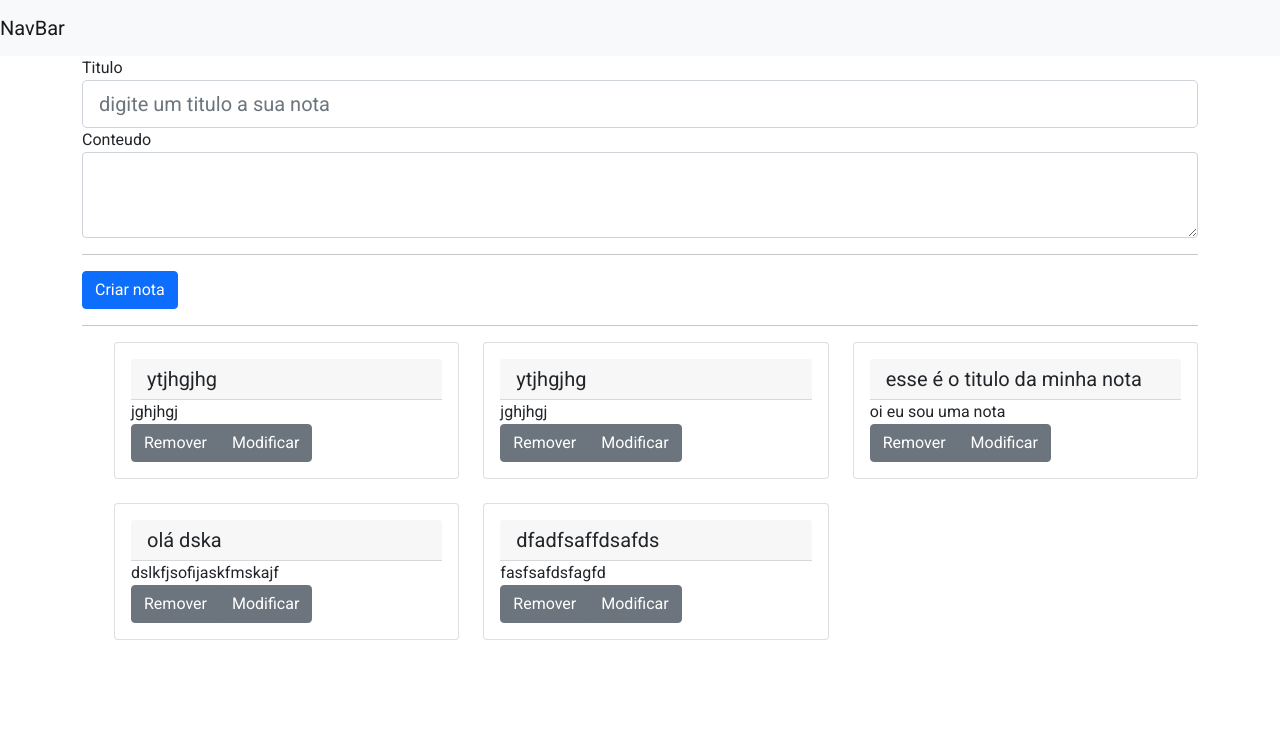
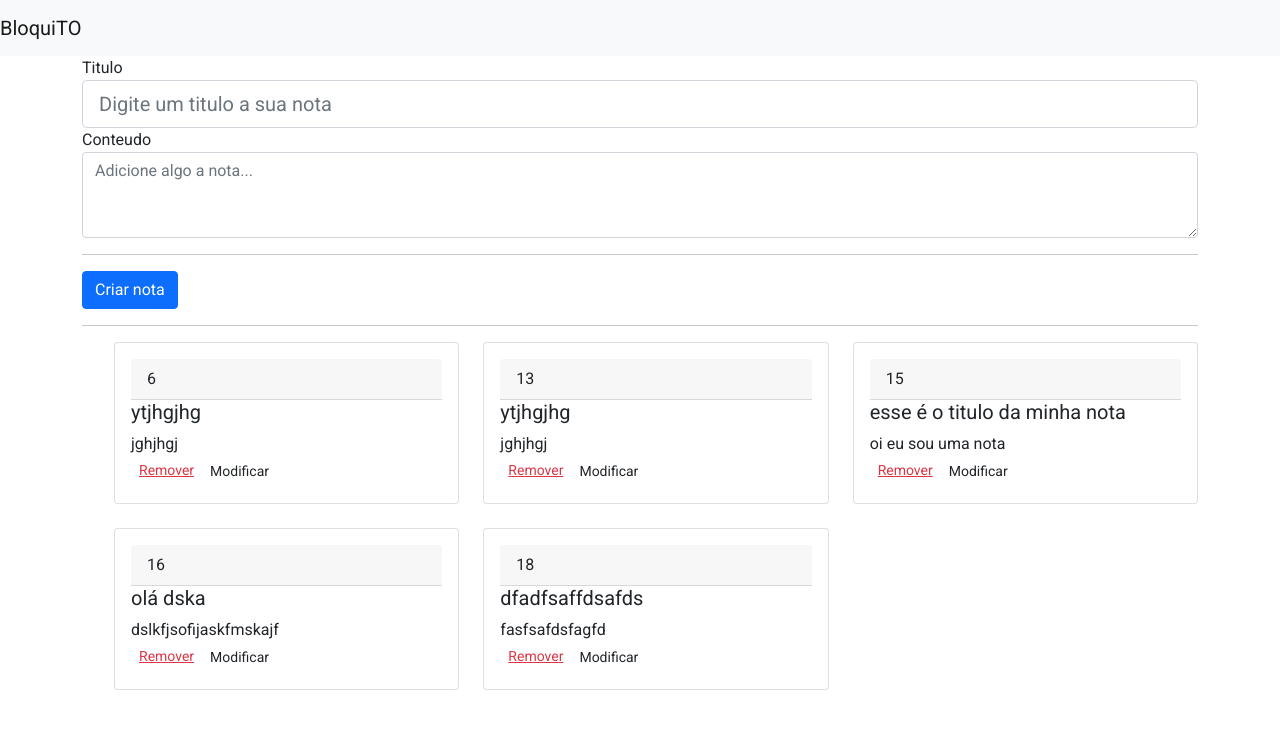
Before and after one commit to uiuqM/AT_02EG, a Django app: page /app_notas/ in a window 1280 px wide. Shown: the top 729 px of the page. Run offline with Django 4.2, Linux system fonts and the light colour scheme; data comes from the database, SQL or seed files in the repository; both versions use the stored data as it was after the commit.

Commit message:
remove note button

```diff
--- a/app_notas/templates/app_notas/index.html
+++ b/app_notas/templates/app_notas/index.html
@@ -11,17 +11,17 @@
 <body>
 
 <nav  class="navbar navbar-expand-lg navbar-light bg-light">
-<a class="navbar-brand">NavBar</a>
+<a class="navbar-brand">BloquiTO</a>
 </nav>
 <form class="container" id="nota-form">
     {% csrf_token %}
 <div class="form-group">
     <label for="titulo">Titulo</label>
-    <input id = "titulo" type="text" class="form-control form-control-lg" placeholder="digite um titulo a sua nota">
+    <input id = "titulo" type="text" class="form-control form-control-lg" placeholder="Digite um titulo a sua nota">
 </div>
 <div class="form-group">
     <label for="conteudo">Conteudo</label>
-    <textarea id = "conteudo" class="form-control" rows="3"></textarea>
+    <textarea id = "conteudo" class="form-control"  placeholder="Adicione algo a nota..."rows="3"></textarea>
 </div>
 <hr class="hr"/>
 <button type="submit" class="btn btn-primary">Criar nota</button>
@@ -50,18 +50,37 @@
 <div class="row row-cols-1 row-cols-md-3 g-4">
     {% for nota in latest_nota %}
     <div class="col">
+        <form id="card-form">
             <div class="card">
                     <div class="card-body">
-                        <h2 class="card-header">{{nota.titulo}}</h2>
+                        <p class="card-header">{{nota.id}}</p>
+                        <h2 class="card-title">{{nota.titulo}}</h2>
                         <li class="card-text">{{nota.conteudo}}</li>
                         <div class="btn-group" role="group" aria-label="Basic example">
-                            <button type="button" class="btn btn-secondary">Remover</button>
-                            <button type="button" class="btn btn-secondary">Modificar</button>
+                            <a href="{% url 'delete_nota' nota.id %}" class="btn-outline-danger btn-sm">Remover</a>
+                            <a href="{% url 'mod_nota' nota.id %}" class="btn btn-outline btn-sm">Modificar</a>
                         </div>
                     </div>
+            </form>
             </div>
     </div>
     {% endfor %}
+<!--<script type="text/javascript">
+        $(document).on('submit', '#delete-button', function(e){
+        e.preventDefault();
+        $.ajax({
+            type: 'DELETE',
+            url: '/delete_nota',
+            data:{
+                ID : $('#card-header').val(),
+                csrfmiddlewaretoken: $('input[name=csrfmiddlewaretoken]').val()
+            },
+            success: function(data){
+
+            }
+        })
+    })
+</script>-->
 </div>
 </ul>
 </div>
--- a/app_notas/urls.py
+++ b/app_notas/urls.py
@@ -5,5 +5,7 @@ from . import views
 urlpatterns = [
     path('', views.index, name='index'),
     path('<int:nota_id>', views.detail, name='detail'),
+    path('delete_nota/<int:id>', views.delete_nota, name="delete_nota"),
+    path('mod_nota/<int:id>', views.mod_nota, name="mod_nota")
     #path('save_nota', views.save_nota, name='save_nota'),
 ]
--- a/app_notas/views.py
+++ b/app_notas/views.py
@@ -1,9 +1,9 @@
-from django.shortcuts import get_object_or_404, render
+from django.shortcuts import get_object_or_404, render, redirect
 from django.http import HttpResponse, HttpResponseRedirect
 from .models import nota
 from django.template import loader
 from datetime import datetime
-
+from django.urls import reverse
 #from .forms import NotaForm
 
 # Create your views here.
@@ -26,8 +26,14 @@ def save_nota(request):
         titulo = request.POST['titulo']
         conteudo = request.POST['conteudo']
         data = datetime.now()
-        dt = data.strftime("%Y/%m/%d %H:%M:%S")
-        print(titulo, conteudo, dt)
         en = nota(titulo=titulo, conteudo=conteudo, data=data)
         en.save()
     return HttpResponse('ok')
+
+def delete_nota(request, id):
+    del_nota = nota.objects.get(pk=id)
+    del_nota.delete()
+    return redirect('index')
+
+def mod_nota(request, id):
+    m_nota = nota.objects.get(pk=id)
--- a/atividade_02EG/urls.py
+++ b/atividade_02EG/urls.py
@@ -18,10 +18,11 @@ from django.urls import include, path
 #from django.conf.urls import url
 from django.contrib import admin
 from django.views.generic import TemplateView
-from app_notas.views import index, save_nota
+from app_notas.views import index, save_nota, delete_nota
 
 urlpatterns = [
     path('admin/', admin.site.urls),
     path('app_notas/', include('app_notas.urls')),
-    path('save_nota', save_nota, name='save_nota')
+    path('save_nota', save_nota, name='save_nota'),
+    path('delete_nota', delete_nota, name='delete_nota'),
 ]
```
Also changed, not shown: app_notas/templates/app_notas/mod_nota.html (added), db.sqlite3.
